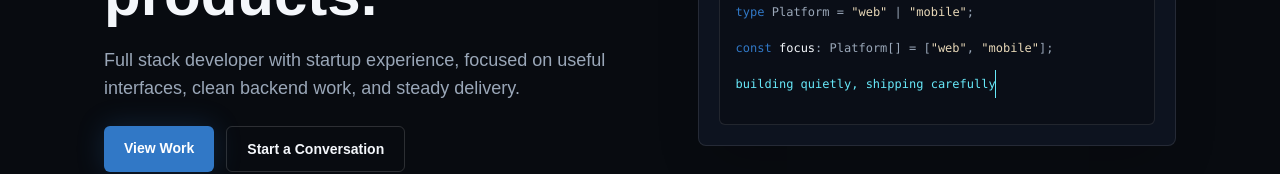
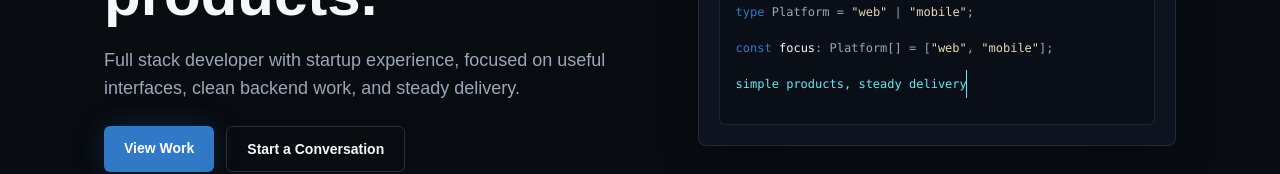
Before and after one commit to alnayeem01/portfolio, a Next.js app: page / in a window 1280 px wide. Shown: the part 414-588 px from the top of the page. Built offline with nearby package versions, Linux system fonts and the light colour scheme.

Commit message:
fix: hero content change

```diff
--- a/src/app/globals.css
+++ b/src/app/globals.css
@@ -73,7 +73,7 @@ a {
   }
 
   to {
-    width: 36ch;
+    width: 32ch;
   }
 }
 
--- a/src/app/page.tsx
+++ b/src/app/page.tsx
@@ -129,7 +129,7 @@ function ProductSnapshotCard() {
           <span className="text-sand">&quot;mobile&quot;</span>];
         </p>
         <p className="mt-2 inline-block max-w-full overflow-hidden whitespace-nowrap border-r border-cyan-signal pr-1 text-cyan-signal typing-line">
-          building quietly, shipping carefully
+          simple products, steady delivery
         </p>
       </div>
     </aside>
```
